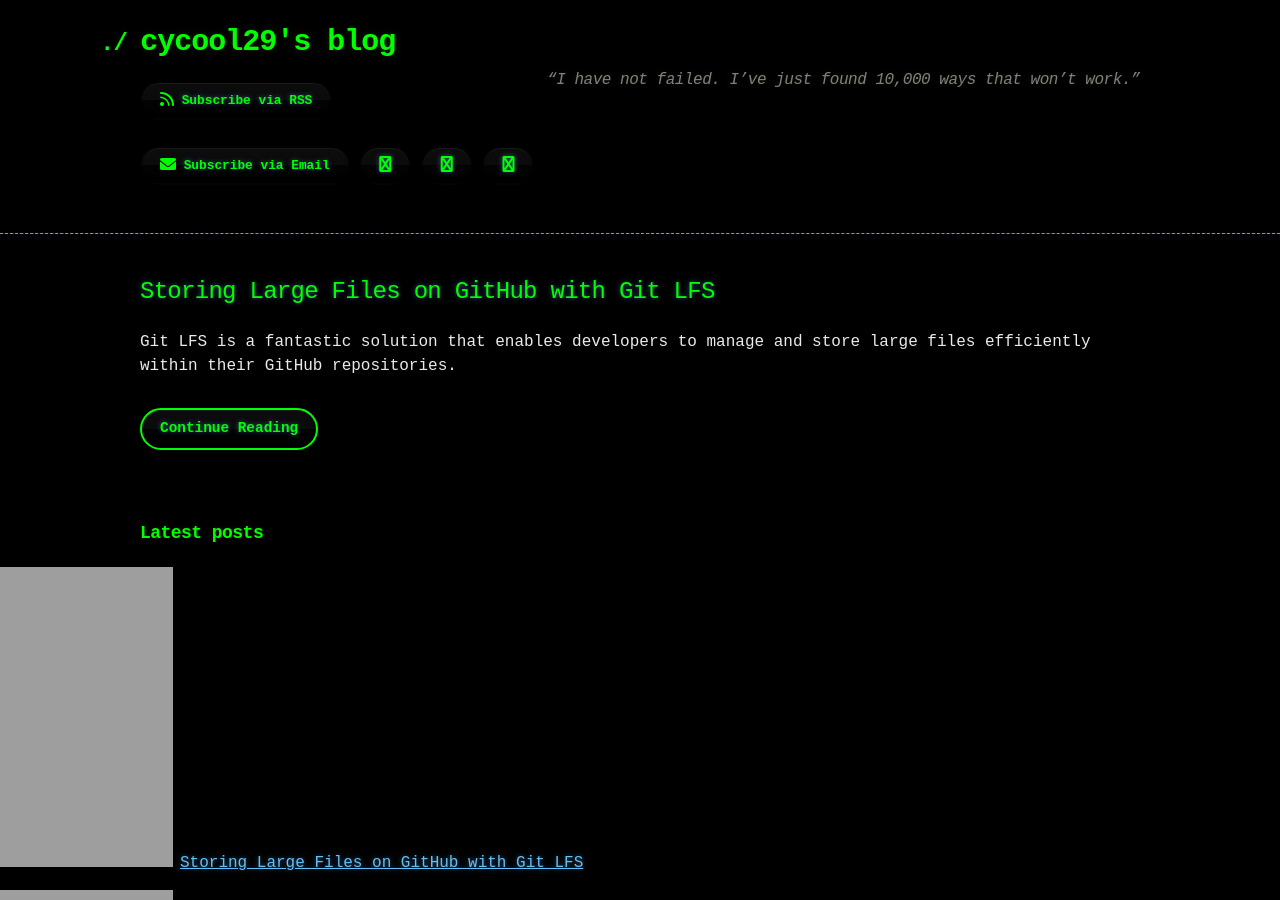
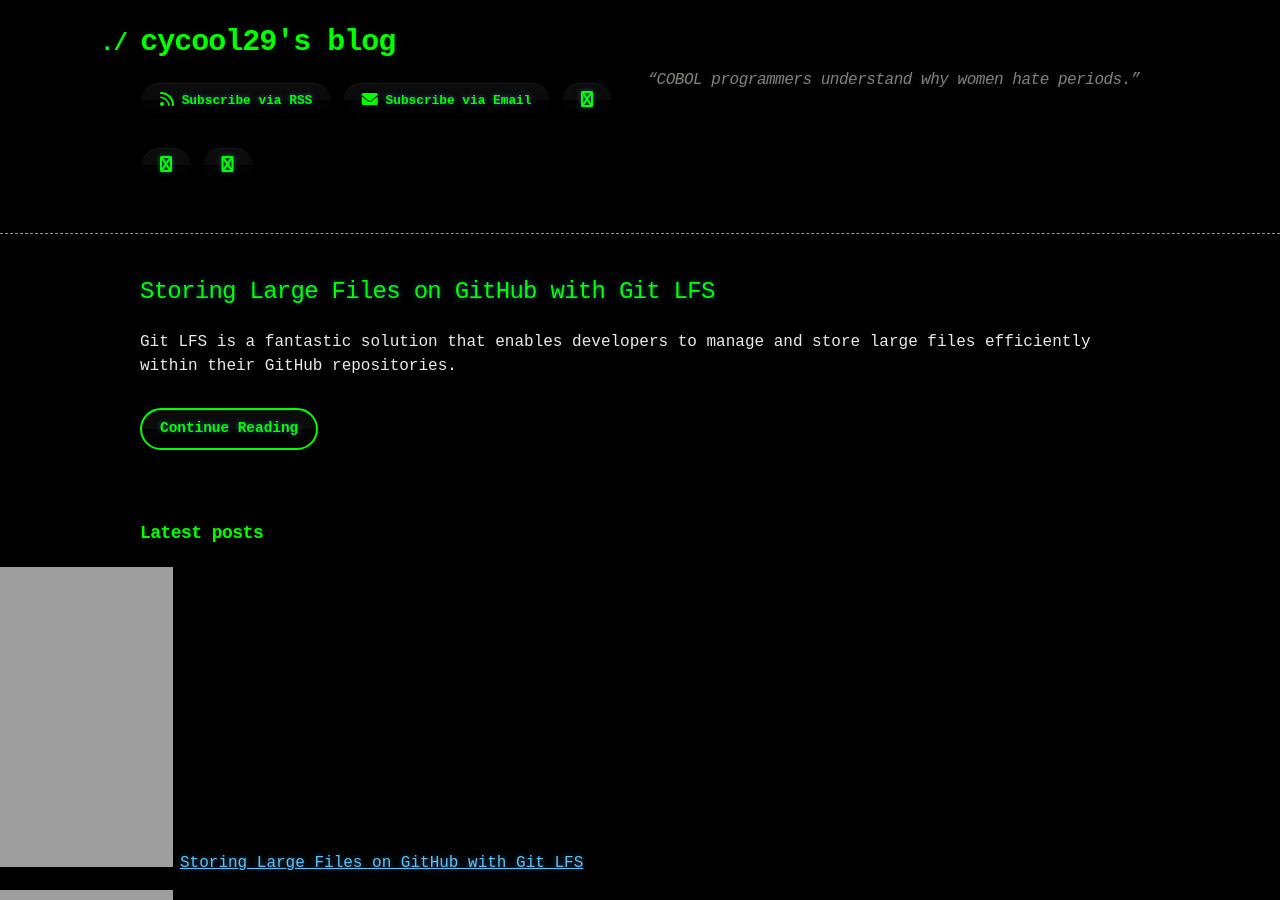
Before and after one commit to cycool29/cycool29.github.io, a Jekyll site: the page built from index.md, in a window 1280 px wide and 900 px high. Built offline with Jekyll 4.4.1, drawn with Linux system fonts in a browser that asks for light colours; a style sheet for code colours, icons or effects is not loaded.

Commit message:
Update quotes

```diff
--- a/_config.yml
+++ b/_config.yml
@@ -1,5 +1,5 @@
 title: cycool29's blog
-description: "“I have not failed. I’ve just found 10,000 ways that won’t work.” "
+description: "“COBOL programmers understand why women hate periods.” "
 bio: A high school student. Intermediate in Python, Git, Bash. Learning JavaScript. He/Him. "
 author: cycool29
 url: https://cycool29.github.io
```
